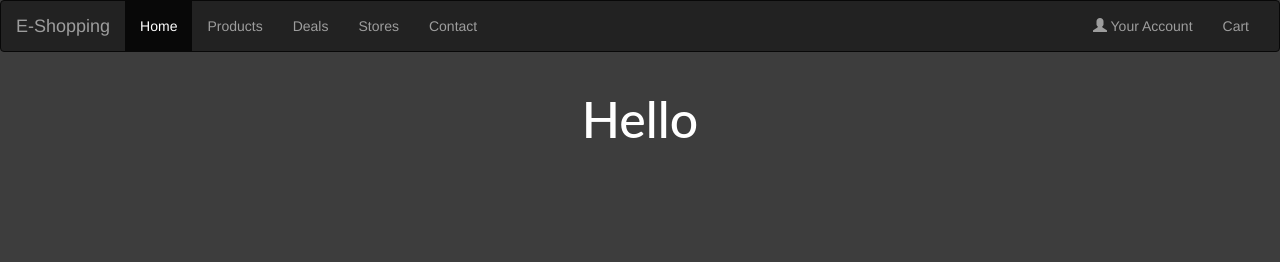
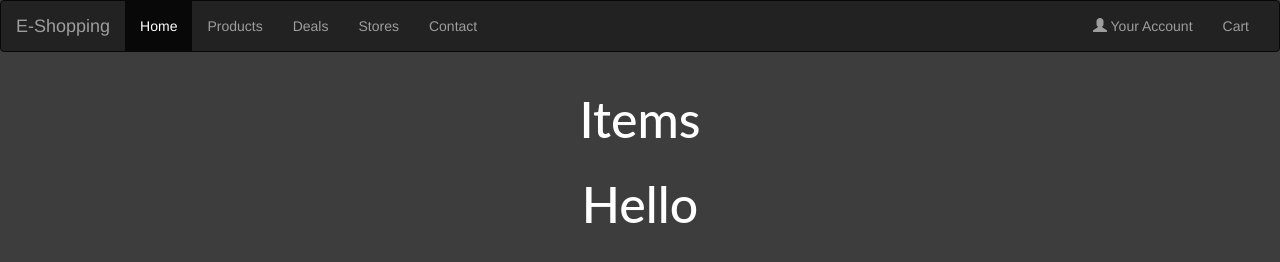
Before and after one commit to anumthapa/react-eshopping, a React app: page / in a window 1280 px wide. Built offline with nearby package versions, Linux system fonts and the light colour scheme.

Commit message:
5 files modified

```diff
--- a/Hello.js
+++ b/Hello.js
@@ -1,3 +1,14 @@
-import React from 'react';
+import React ,{Component }from 'react';
 
-export default ({ name }) => <h1>Hello {name}!</h1>;
+
+export default class Hello extends Component{
+  render(){
+     return(
+       <div className="container">
+          <h1>Items</h1>
+
+       </div>
+
+     );
+  };
+  }
--- a/buttonfilemodel.js
+++ b/buttonfilemodel.js
@@ -5,8 +5,6 @@
     return(
         <div className="container">
             <div className="modal fade" role="dialog">
-
-
               <div className="modal-dialog" role="document">
                       <div className="modal-content">
                         <div className="modal-header">
@@ -41,21 +39,10 @@
                     </div>
                     </div>
                   </form>
-
                       </div>
                       </div>
-                // body
-
-
-
-              // content
-
-
               </div>
-
-
               </div>
-
         </div>
 
 
--- a/index.js
+++ b/index.js
@@ -18,7 +18,7 @@
     return (
       <div >
       <Navbar/>
-
+      <Hello />
        <Items />
       </div>
     );
--- a/login.css
+++ b/login.css
@@ -1,4 +1,3 @@
-
 h1{
     font-size: 5rem;
     text-align: center;
@@ -7,9 +6,7 @@
 .login{
     background: #333;
 }
-
 body{
-
     padding-top:0px;
     padding-bottom:4.2rem;
     background:rgba(0, 0, 0, 0.76);
@@ -20,7 +17,7 @@
      h1,h2,h3{
      font-family: 'Kaushan Script', cursive;
      }
-      .myform{
+    .myform{
     position: relative;
     display: -ms-flexbox;
     display: flex;
@@ -42,7 +39,6 @@
      .mybtn{
      border-radius:50px;
      }
-
      .login-or {
      position: relative;
      color: #aaa;
```
Also changed, not shown: Navbar.js (+3 -5 lines).
